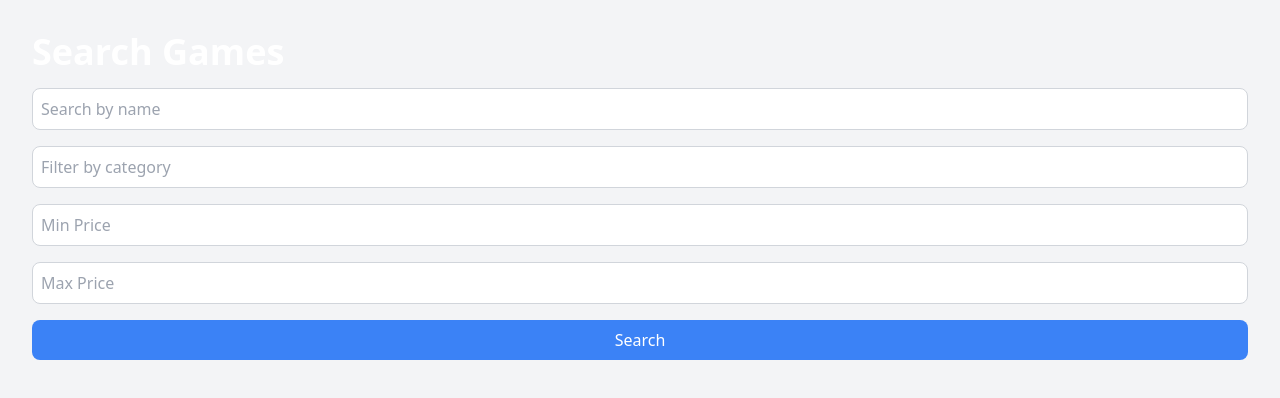
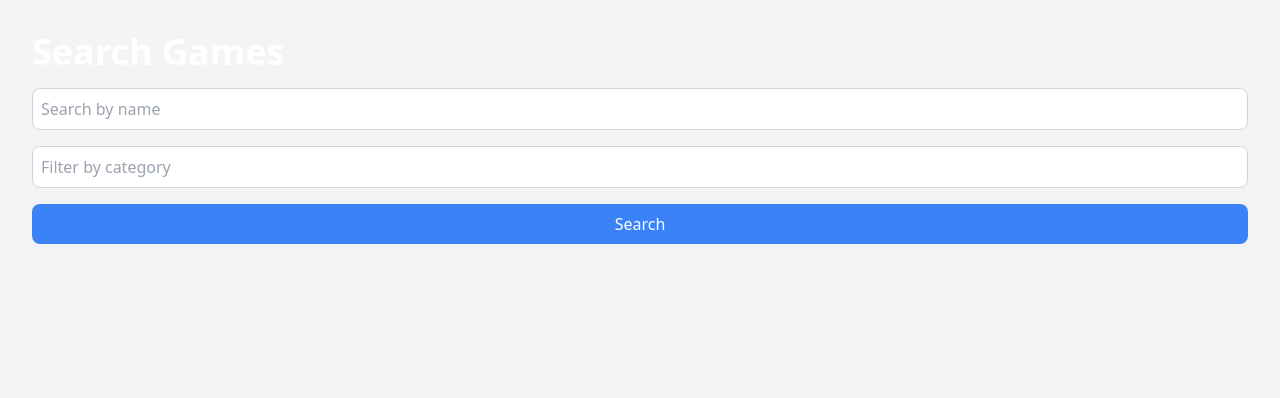
Before and after one commit to B9JagoNgadpro/gametime_frontend, a Next.js app: page /pencarian/search in a window 1280 px wide. Shown: the top 398 px of the page. Built offline with nearby package versions, Linux system fonts and the light colour scheme.

Commit message:
integrate with auth

```diff
--- a/src/pages/pencarian/search.tsx
+++ b/src/pages/pencarian/search.tsx
@@ -1,7 +1,8 @@
 "use client";
 import { useState } from 'react';
 import axios from 'axios';
-import GameList from '../../components/pencarian/GameList';
+
+import GameList from '../../components/pencarian/GameList'
 
 const SearchPage = () => {
     const [query, setQuery] = useState('');
@@ -15,12 +16,10 @@ const SearchPage = () => {
         e.preventDefault();
         setSearched(true);
         try {
-            const response = await axios.get('http://34.87.70.230/api/games/filter', {
+            const response = await axios.get('http://34.87.70.230/api/games/get', {
                 params: {
-                    name: query,
-                    category: category,
-                    minPrice: minPrice ? parseInt(minPrice) : undefined,
-                    maxPrice: maxPrice ? parseInt(maxPrice) : undefined,
+                    nama: query,
+                    kategori: category,
                 },
             });
             setGames(response.data.data);
@@ -48,20 +47,6 @@ const SearchPage = () => {
                         placeholder="Filter by category"
                         className="p-2 border border-gray-300 rounded-lg focus:outline-none focus:ring-2 focus:ring-blue-500"
                     />
-                    <input
-                        type="number"
-                        value={minPrice}
-                        onChange={(e) => setMinPrice(e.target.value)}
-                        placeholder="Min Price"
-                        className="p-2 border border-gray-300 rounded-lg focus:outline-none focus:ring-2 focus:ring-blue-500"
-                    />
-                    <input
-                        type="number"
-                        value={maxPrice}
-                        onChange={(e) => setMaxPrice(e.target.value)}
-                        placeholder="Max Price"
-                        className="p-2 border border-gray-300 rounded-lg focus:outline-none focus:ring-2 focus:ring-blue-500"
-                    />
                     <button type="submit" className="p-2 bg-blue-500 text-white rounded-lg hover:bg-blue-600 transition-colors duration-300">
                         Search
                     </button>
```
